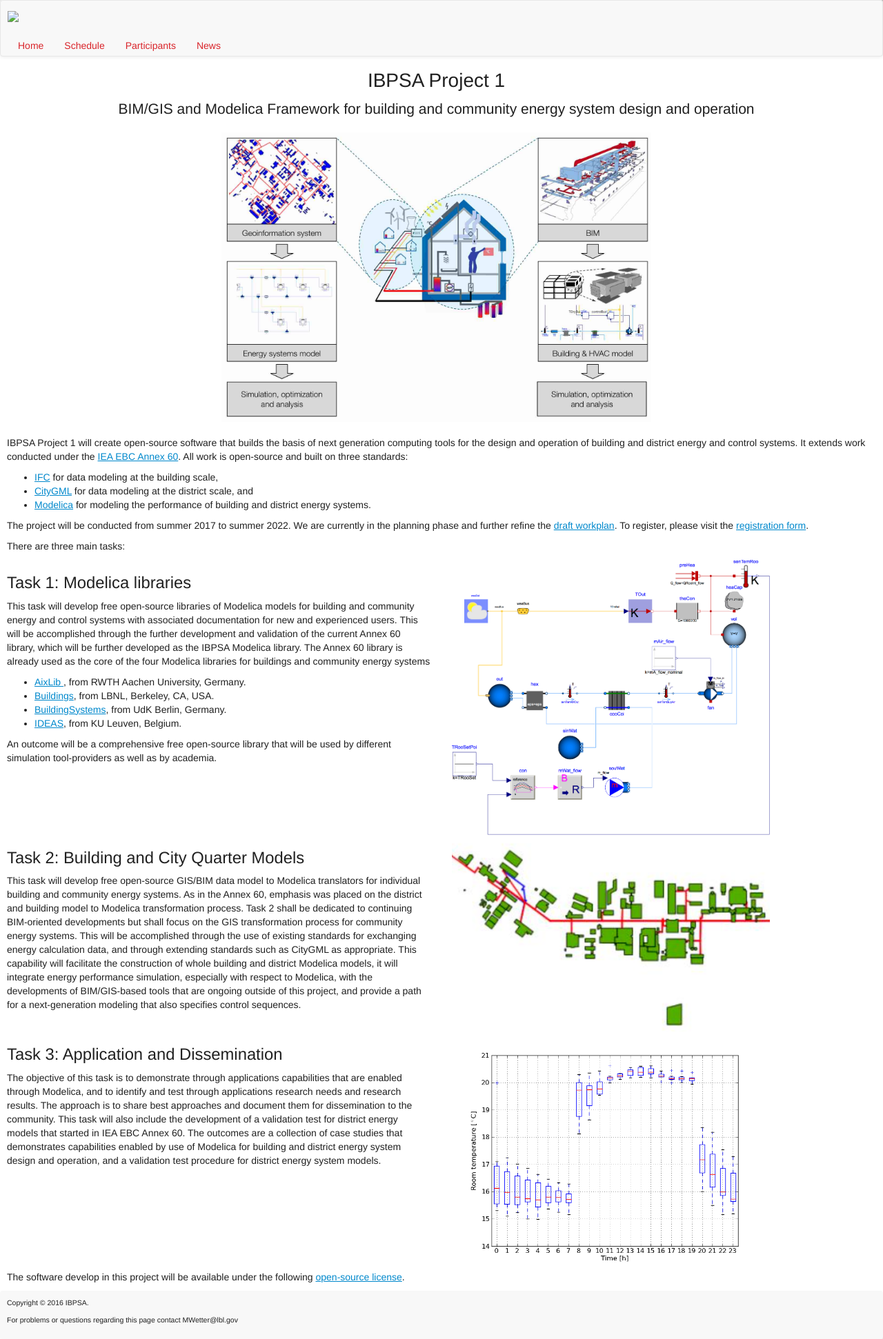
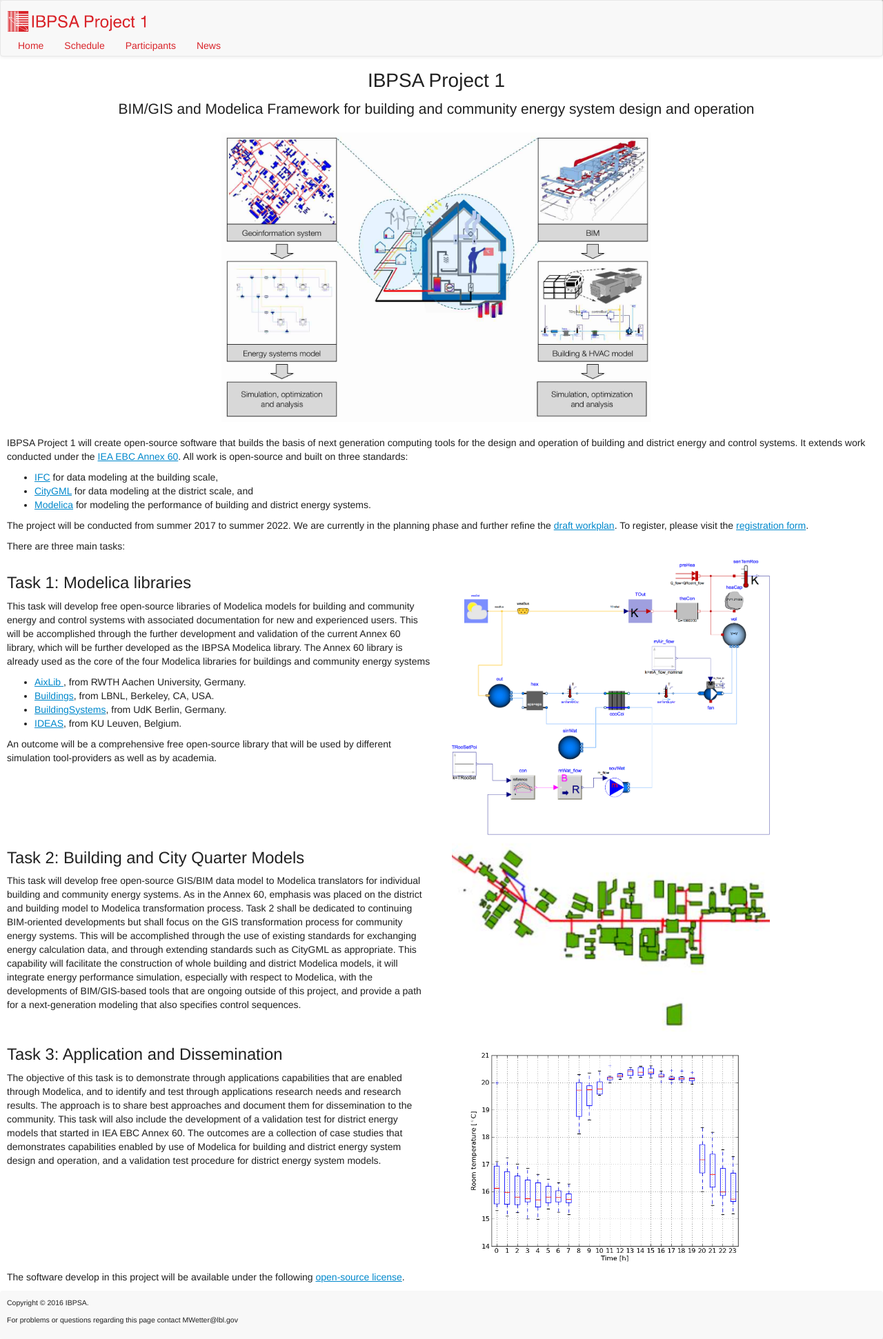
Before and after one commit to ibpsa/project1, a Jekyll site: the page built from index.md, in a window 1280 px wide. Shown: the whole page at 69% size. Built offline with Jekyll 4.4.1, drawn with Linux system fonts in a browser that asks for light colours; nearby versions of some CDN libraries.

Commit message:
Changed url

```diff
--- a/_includes/header.html
+++ b/_includes/header.html
@@ -7,7 +7,7 @@
         <span class="icon-bar"></span>
         <span class="icon-bar"></span>
       </button>
-      <a class="navbar-brand" href="#"><img src="{{ site.url | prepend: site.github.url }}/assets/ibpsa-project1.png">
+      <a class="navbar-brand" href="#"><img src="{{ site.url }}/assets/ibpsa-project1.png">
          </a>
       <span class="navbar-text navbar-version pull-left"><b></b></span>
     </div>
```
